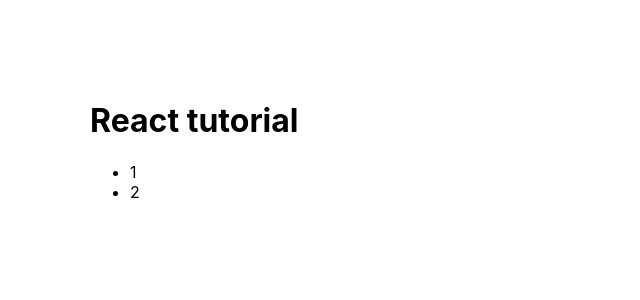
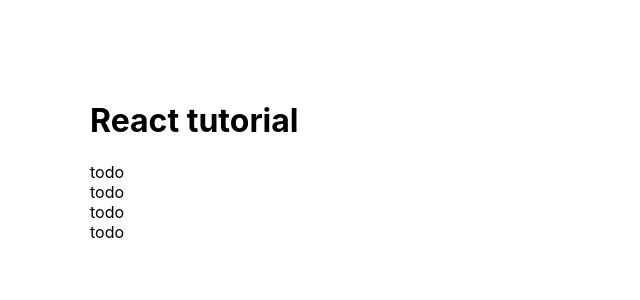
Before and after one commit to KolyaShevelinda/first-project-react, a React (Create React App) app: page / in a window 1280 px wide. Shown: the top 300 px of the page, without its empty margins (0-640 px from the left). Built offline with nearby package versions, Linux system fonts and the light colour scheme.

Commit message:
create component TodoItem

```diff
--- a/src/App.js
+++ b/src/App.js
@@ -3,11 +3,19 @@
 import TodoList from "./Todo/TodoList";
 
 function App() {
+
+    const todos = [
+        {id: 1, completed: false, title: 'Купить хлеб'},
+        {id: 2, completed: false, title: 'Купить масло'},
+        {id: 3, completed: false, title: 'Купить молоко'},
+        {id: 4, completed: false, title: 'Купить соль'}
+    ]
+
   return (
       <div className="wrapper">
           <h1>React tutorial</h1>
 
-          <TodoList/>
+          <TodoList todos={todos}/>
       </div>
   )
 }
--- /dev/null
+++ b/src/Todo/TodoItem.js
@@ -0,0 +1,7 @@
+import React from 'react'
+
+export default function TodoItem() {
+    return (
+        <li>todo</li>
+    )
+}
--- a/src/Todo/TodoList.js
+++ b/src/Todo/TodoList.js
@@ -1,10 +1,21 @@
 import React from 'react'
 
-export default function TodoList() {
+import TodoItem from "./TodoItem";
+
+const styles = {
+    ul: {
+        listStyle: 'none',
+        margin: 0,
+        padding: 0
+    }
+}
+
+export default function TodoList(props) {
     return (
-        <ul>
-            <li>1</li>
-            <li>2</li>
+        <ul style={styles.ul}>
+            {props.todos.map(todo => {
+                return <TodoItem todo={todo} />
+            })}
         </ul>
     )
 }
```
